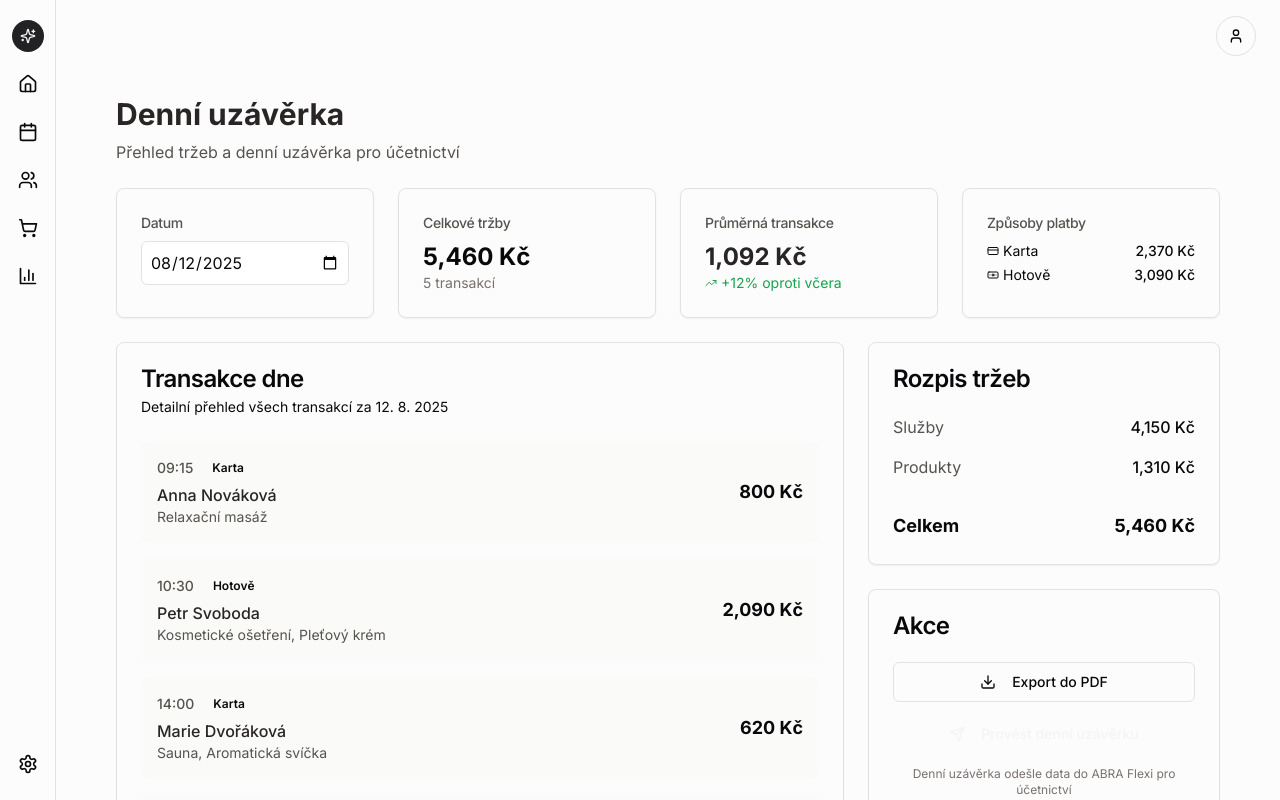
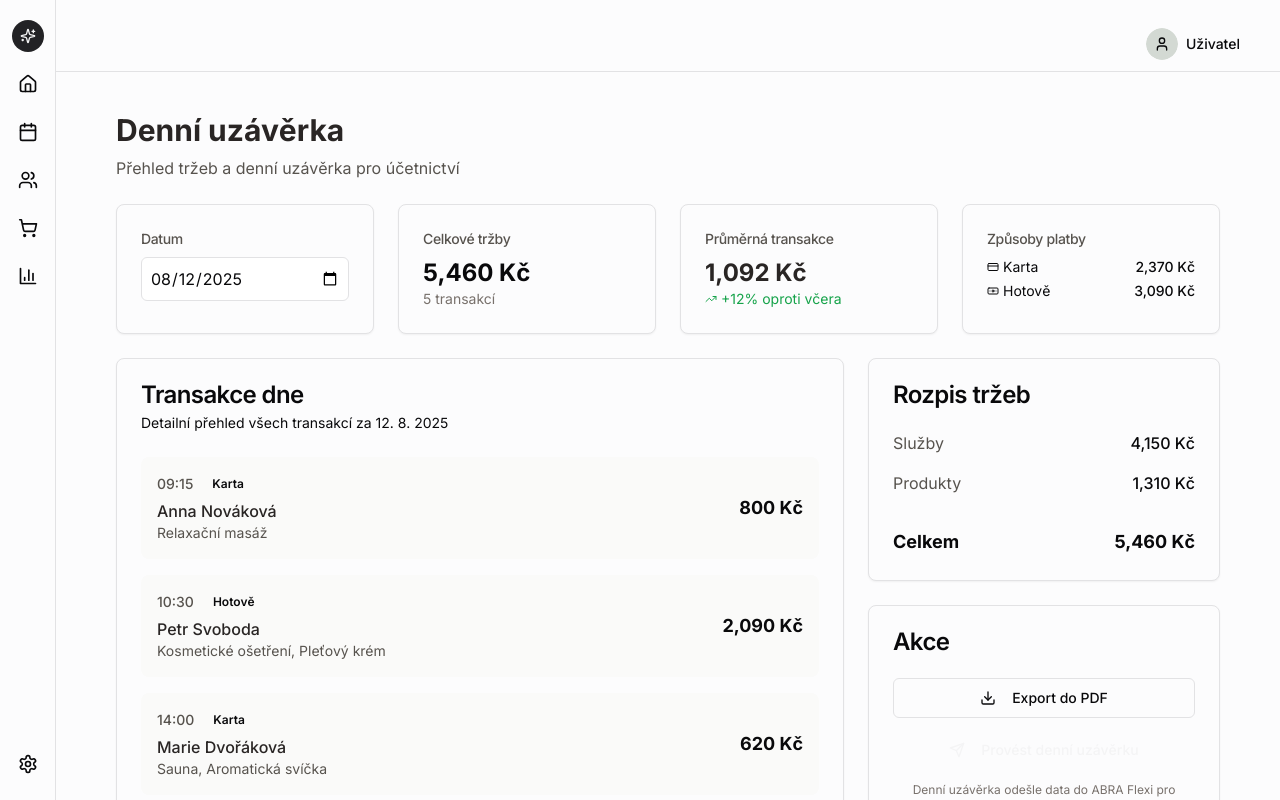
Before and after one commit to ishchuktaras/salon-harmonie-frontend, a Next.js app: page /pos/daily-summary in a window 1280 px wide. Shown: the top 800 px of the page. Built offline with nearby package versions, Linux system fonts and the light colour scheme.

Commit message:
feat(layout): Vylepšení a stylování uživatelského menu v hlavičce

```diff
--- a/package.json
+++ b/package.json
@@ -11,7 +11,7 @@
   "dependencies": {
     "@hookform/resolvers": "^5.2.1",
     "@radix-ui/react-alert-dialog": "^1.0.5",
-    "@radix-ui/react-avatar": "^1.0.4",
+    "@radix-ui/react-avatar": "^1.1.10",
     "@radix-ui/react-checkbox": "^1.3.3",
     "@radix-ui/react-dialog": "^1.1.15",
     "@radix-ui/react-dropdown-menu": "^2.0.6",
--- a/src/components/auth/auth-provider.tsx
+++ b/src/components/auth/auth-provider.tsx
@@ -7,6 +7,8 @@ interface User {
   id: string;
   email: string;
   role: string;
+  firstName?: string;
+  lastName?: string;
 }
 
 interface AuthContextType {
--- a/src/components/layout/Header.tsx
+++ b/src/components/layout/Header.tsx
@@ -1,4 +1,6 @@
-"use client"
+// src/components/layout/Header.tsx
+
+"use client";
 
 import {
   DropdownMenu,
@@ -7,18 +9,20 @@ import {
   DropdownMenuLabel,
   DropdownMenuSeparator,
   DropdownMenuTrigger,
-} from "@/components/ui/dropdown-menu"
-import { Button } from "@/components/ui/button"
-import { User, Menu, Sparkles } from "lucide-react"
-import { Sheet, SheetContent, SheetTrigger } from "@/components/ui/sheet"
-import Link from "next/link"
-import { useAuth } from "@/components/auth/auth-provider"
+} from "@/components/ui/dropdown-menu";
+import { Avatar, AvatarFallback } from "@/components/ui/avatar"
+import { Settings, LifeBuoy, LogOut } from "lucide-react"
+import { Button } from "@/components/ui/button";
+import { User, Menu, Sparkles } from "lucide-react";
+import { Sheet, SheetContent, SheetTrigger } from "@/components/ui/sheet";
+import Link from "next/link";
+import { useAuth } from "@/components/auth/auth-provider";
 
 export default function Header() {
   const { user, logout } = useAuth();
 
   return (
-        <header className="sticky top-0 z-30 flex h-14 items-center gap-4 border-b bg-background px-4 sm:static sm:h-auto sm:border-0 sm:bg-transparent sm:px-6">
+    <header className="sticky top-0 z-40 flex h-14 items-center gap-4 border-b bg-background px-4 sm:px-6">
       <Sheet>
         <SheetTrigger asChild>
           <Button size="icon" variant="outline" className="sm:hidden">
@@ -80,22 +84,58 @@ export default function Header() {
       <DropdownMenu>
         <DropdownMenuTrigger asChild>
           <Button
-                    variant="outline"
-                    size="icon"
-                    className="overflow-hidden rounded-full"
+            variant="ghost"
+            className="relative flex items-center gap-2 h-9"
           >
+            <Avatar className="h-8 w-8">
+              {/* Zde můžete v budoucnu přidat obrázek uživatele */}
+              <AvatarFallback className="bg-secondary">
+                {user ? (
+                  `${user.firstName?.charAt(0)}${user.lastName?.charAt(0)}`
+                ) : (
                   <User className="h-5 w-5" />
+                )}
+              </AvatarFallback>
+            </Avatar>
+            <div className="text-left hidden md:block">
+              <p className="text-sm font-medium leading-none">
+                {user ? `${user.firstName} ${user.lastName}` : "Uživatel"}
+              </p>
+              <p className="text-xs text-muted-foreground leading-none">
+                {user ? user.role : ""}
+              </p>
+            </div>
           </Button>
         </DropdownMenuTrigger>
-                <DropdownMenuContent align="end">
-                <DropdownMenuLabel>{user ? user.email : "Můj účet"}</DropdownMenuLabel>
+        <DropdownMenuContent className="w-56" align="end" forceMount>
+          <DropdownMenuLabel className="font-normal">
+            <div className="flex flex-col space-y-1">
+              <p className="text-sm font-medium leading-none">
+                {user ? `${user.firstName} ${user.lastName}` : "Můj účet"}
+              </p>
+              <p className="text-xs leading-none text-muted-foreground">
+                {user ? user.email : ""}
+              </p>
+            </div>
+          </DropdownMenuLabel>
           <DropdownMenuSeparator />
-                <DropdownMenuItem asChild><Link href="/settings">Nastavení</Link></DropdownMenuItem>
-                <DropdownMenuItem>Podpora</DropdownMenuItem>
+          <DropdownMenuItem asChild>
+            <Link href="/settings" className="flex items-center">
+              <Settings className="mr-2 h-4 w-4" />
+              <span>Nastavení</span>
+            </Link>
+          </DropdownMenuItem>
+          <DropdownMenuItem>
+            <LifeBuoy className="mr-2 h-4 w-4" />
+            <span>Podpora</span>
+          </DropdownMenuItem>
           <DropdownMenuSeparator />
-                <DropdownMenuItem onClick={logout}>Odhlásit se</DropdownMenuItem>
+          <DropdownMenuItem onClick={logout}>
+            <LogOut className="mr-2 h-4 w-4" />
+            <span>Odhlásit se</span>
+          </DropdownMenuItem>
         </DropdownMenuContent>
       </DropdownMenu>
     </header>
-    )
+  );
 }
--- a/src/components/layout/Sidebar.tsx
+++ b/src/components/layout/Sidebar.tsx
@@ -24,7 +24,7 @@ export default function Sidebar() {
 
   const navItems = [
     { href: "/dashboard", icon: Home, label: "Dashboard" },
-    { href: "/calendar", icon: Calendar, label: "Kalendář" }, // OPRAVENO
+    { href: "/calendar", icon: Calendar, label: "Kalendář" },
     { href: "/clients", icon: Users, label: "Klienti" },
     { href: "/pos", icon: ShoppingCart, label: "Pokladna" },
     { href: "#", icon: BarChart3, label: "Reporty" },
--- a/src/components/ui/avatar.tsx
+++ b/src/components/ui/avatar.tsx
@@ -1,6 +1,9 @@
+"use client"
+
 import * as React from "react"
 import * as AvatarPrimitive from "@radix-ui/react-avatar"
-import { cn } from "@/lib/utils"
+
+import { cn } from "src/lib/utils"
 
 const Avatar = React.forwardRef<
   React.ElementRef<typeof AvatarPrimitive.Root>,
@@ -8,7 +11,10 @@ const Avatar = React.forwardRef<
 >(({ className, ...props }, ref) => (
   <AvatarPrimitive.Root
     ref={ref}
-    className={cn("relative flex h-10 w-10 shrink-0 overflow-hidden rounded-full", className)}
+    className={cn(
+      "relative flex h-10 w-10 shrink-0 overflow-hidden rounded-full",
+      className
+    )}
     {...props}
   />
 ))
@@ -18,7 +24,11 @@ const AvatarImage = React.forwardRef<
   React.ElementRef<typeof AvatarPrimitive.Image>,
   React.ComponentPropsWithoutRef<typeof AvatarPrimitive.Image>
 >(({ className, ...props }, ref) => (
-  <AvatarPrimitive.Image ref={ref} className={cn("aspect-square h-full w-full", className)} {...props} />
+  <AvatarPrimitive.Image
+    ref={ref}
+    className={cn("aspect-square h-full w-full", className)}
+    {...props}
+  />
 ))
 AvatarImage.displayName = AvatarPrimitive.Image.displayName
 
@@ -28,7 +38,10 @@ const AvatarFallback = React.forwardRef<
 >(({ className, ...props }, ref) => (
   <AvatarPrimitive.Fallback
     ref={ref}
-    className={cn("flex h-full w-full items-center justify-center rounded-full bg-sage-100 text-sage-600", className)}
+    className={cn(
+      "flex h-full w-full items-center justify-center rounded-full bg-muted",
+      className
+    )}
     {...props}
   />
 ))
--- a/types/lucide-react.d.ts
+++ b/types/lucide-react.d.ts
@@ -12,7 +12,7 @@ declare module "lucide-react" {
 
   // Common icons used in the project
   export const Calendar: LucideIcon
-
+  export const LifeBuoy: LucideIcon
   export const Users: LucideIcon
   export const CreditCard: LucideIcon
   export const Settings: LucideIcon
```
Also changed, not shown: 1 other file (tests, documents, lock files or other folders). Lines whose indentation alone changed are shown as unchanged.
